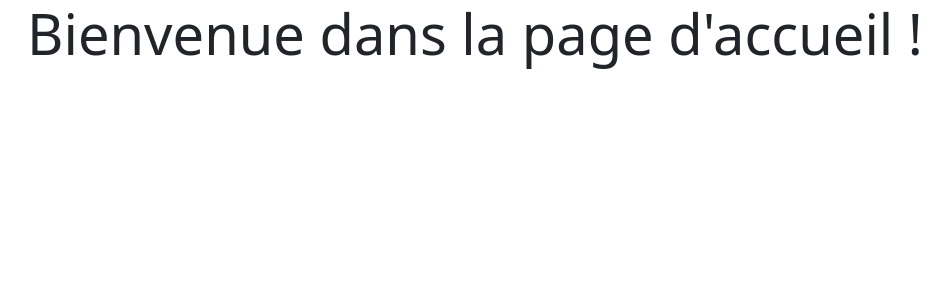
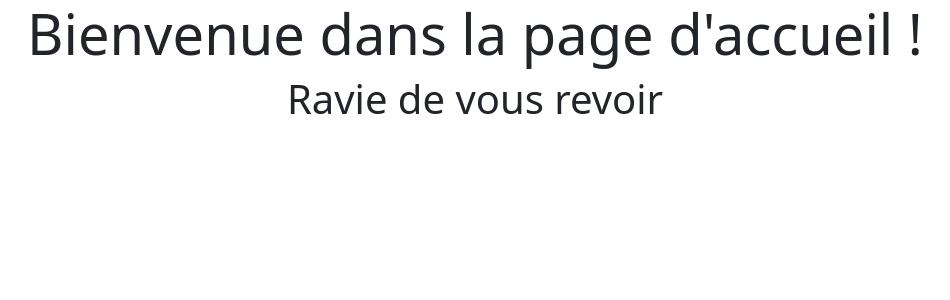
Before and after one commit to yah422/SymfonyUser, a Symfony app: template templates/home/index.html.twig in a window 1280 px wide. Shown: the top 300 px of the page, without its empty margins (165-1115 px from the left). Run offline with Twig, Linux system fonts and the light colour scheme; the template is opened without the code that fills it, so the values that code supplies are empty; some libraries are stand-ins or nearby versions.

Commit message:
add a title and the css for it

```diff
--- a/public/css/style.css
+++ b/public/css/style.css
@@ -3,3 +3,9 @@ h1{
     justify-content: center;
     align-items: center;
 }
+
+h2{
+    display: flex;
+    justify-content: center;
+    align-items: center;
+}
--- a/templates/home/index.html.twig
+++ b/templates/home/index.html.twig
@@ -4,5 +4,6 @@
 
 {% block body %}
 <h1 class="display-4"> Bienvenue dans la page d'accueil ! </h1>
+<h2 class="display-6"> Ravie de vous revoir {{ app.user }}</h2>
 
 {% endblock %}
```
